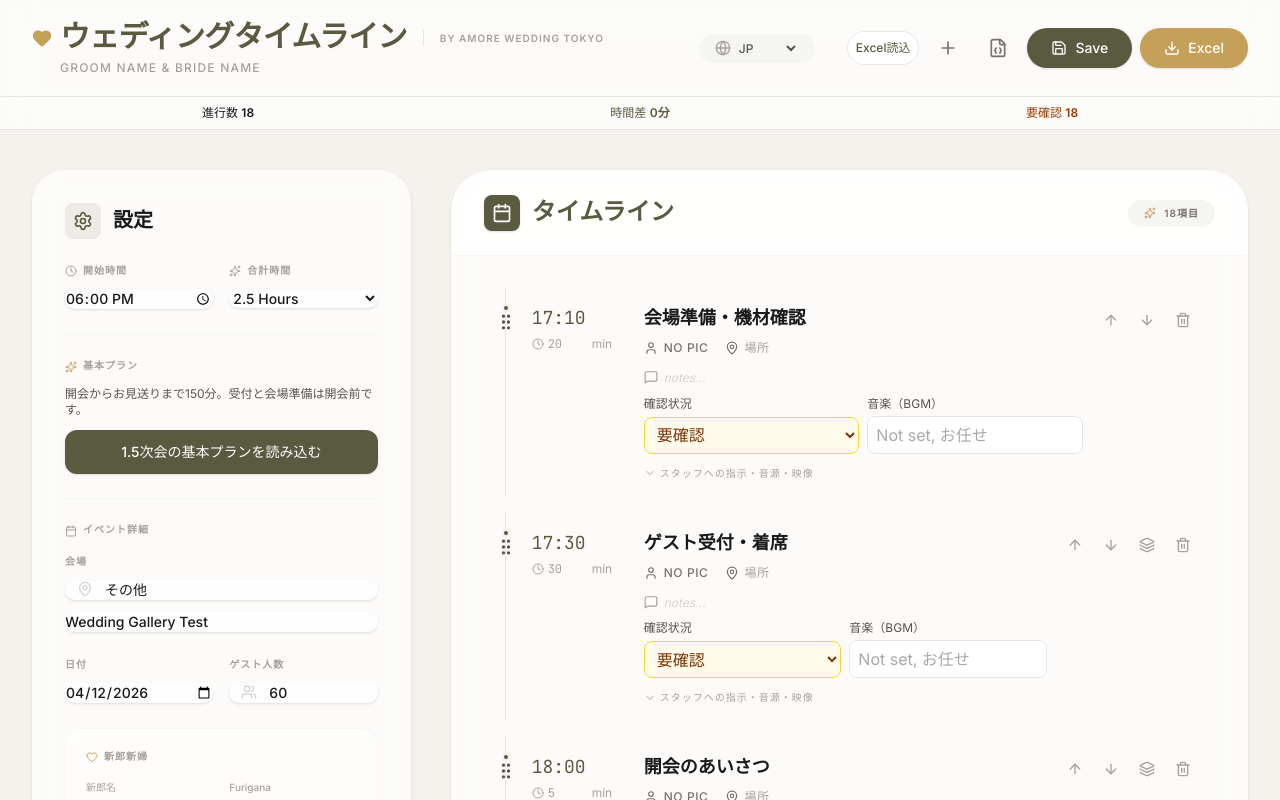
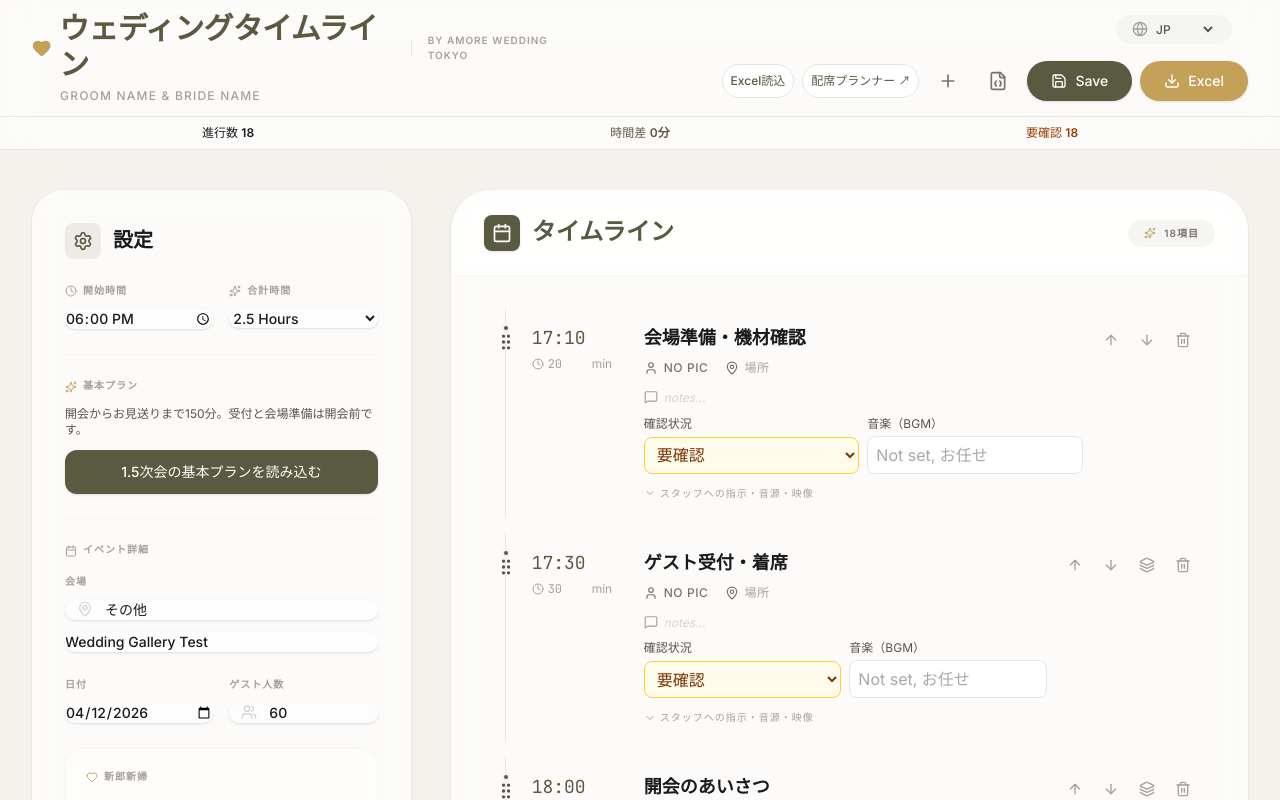
Before and after one commit to msburberryy-web/Wedding-Party-Planner, a React (Vite) app: page / in a window 1280 px wide. Shown: the top 800 px of the page. Built offline with nearby package versions, Linux system fonts and the light colour scheme.

Commit message:
Link to Vow from the planner toolbar

```diff
--- a/src/App.tsx
+++ b/src/App.tsx
@@ -563,6 +563,14 @@ export default function App() {
                 <input type="file" aria-label={language === 'ja' ? 'Excel読込' : 'Import Excel'}
                   className="sr-only" accept=".xlsx" disabled={isImportingExcel} onChange={handleImportExcel} />
               </label>
+              <a
+                href="https://wedding.wawasensei.dev/plan"
+                target="_blank"
+                rel="noopener noreferrer"
+                className="rounded-full border border-stone-200 bg-white px-2 py-2 text-xs font-medium text-wedding-olive"
+              >
+                {language === 'ja' ? '配席プランナー' : 'Vow seating planner'} ↗
+              </a>
               <input
                 type="file"
                 id="import-json"
```
